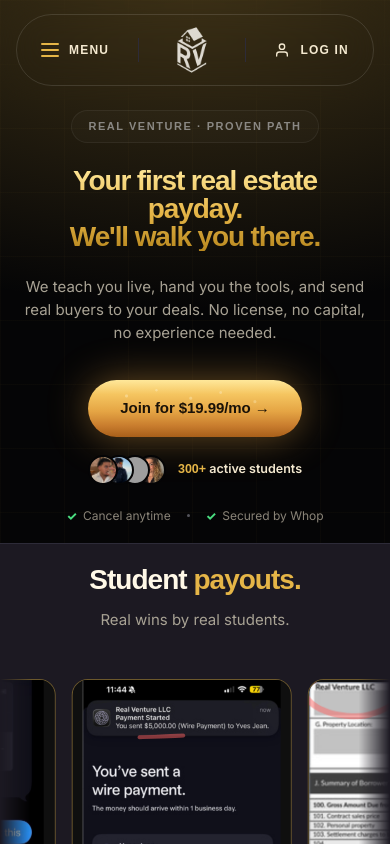
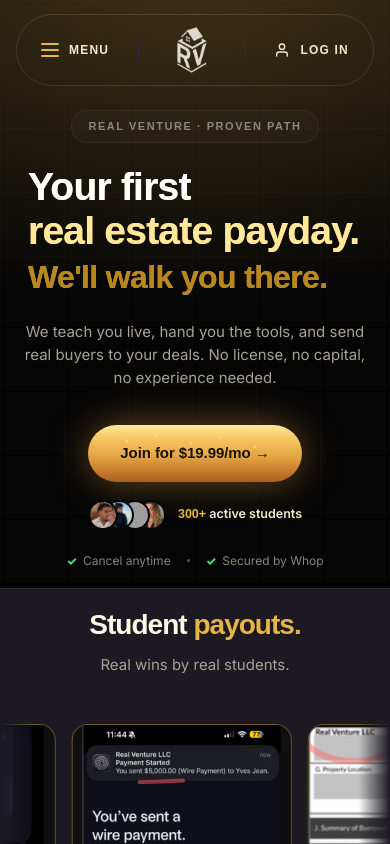
Before and after one commit to keeganburke/real-venture-landing, a Next.js app: page / in a window 390 px wide. Shown: the top 844 px of the page. Built offline with nearby package versions, Linux system fonts and the light colour scheme; grey boxes are pictures that could not be loaded; a web font is replaced by a local one.

Commit message:
hero: 3-line mobile split with tri-color / hub: gold-dominant theme, brighter grid, top glow

```diff
--- a/app/globals.css
+++ b/app/globals.css
@@ -160,8 +160,8 @@ body.modal-open{overflow:hidden}
   --bg-elev:var(--bg-elevated);
   --card:var(--card-dark);
   --card-hi:var(--card-dark-hi);
-  --line:var(--line-dark);
-  --line-hi:var(--line-dark-hi);
+  --line:rgba(229,181,71,.08);
+  --line-hi:rgba(229,181,71,.20);
   --gold-hi:var(--gold-bright);
   --gold-glow:rgba(229,181,71,.35);
   --cta-glow:0 0 40px rgba(229,181,71,.5),0 0 80px rgba(229,181,71,.25);
@@ -173,14 +173,15 @@ body.modal-open{overflow:hidden}
   --green-glow:rgba(34,197,94,.28);
   --teal:var(--ice);
   --teal-glow:rgba(95,179,224,.28);
-  --txt:var(--txt-dark-hi);
-  --txt-mut:var(--mut-dark-hi);
-  --txt-dim:var(--mut-dark);
+  --txt:#ffffff;
+  --txt-mut:rgba(255,255,255,.6);
+  --txt-dim:rgba(255,255,255,.4);
   min-height:100vh;background:var(--bg);color:var(--txt);
   font-family:"Inter",ui-sans-serif,-apple-system,sans-serif;
   position:relative;
 }
-.hub-page::before{content:"";position:fixed;inset:0;background-image:linear-gradient(rgba(229,181,71,0.025) 1px,transparent 1px),linear-gradient(90deg,rgba(229,181,71,0.025) 1px,transparent 1px);background-size:60px 60px;pointer-events:none;z-index:0}
+.hub-page::before{content:"";position:fixed;inset:0;background-image:linear-gradient(rgba(229,181,71,0.04) 1px,transparent 1px),linear-gradient(90deg,rgba(229,181,71,0.04) 1px,transparent 1px);background-size:60px 60px;pointer-events:none;z-index:0}
+.hub-page::after{content:"";position:fixed;top:-200px;left:50%;transform:translateX(-50%);width:800px;height:600px;background:radial-gradient(ellipse at center,rgba(229,181,71,0.08) 0%,transparent 70%);pointer-events:none;z-index:0}
 .hub-page > *{position:relative;z-index:1}
 .hub-page button{font-family:inherit;cursor:pointer}
 .hub{width:100%;padding:0 0 100px;position:relative}
@@ -213,7 +214,7 @@ body.modal-open{overflow:hidden}
 .hub .search-key{background:var(--card-hi);color:var(--txt-mut);font-size:11px;padding:2px 6px;border-radius:4px;border:1px solid var(--line);font-family:"SF Mono",Monaco,monospace}
 
 .hub .tile{background:var(--card);border:1.5px solid var(--line);border-radius:14px;padding:16px 16px;margin:0 16px 10px;display:flex;align-items:center;gap:14px;cursor:pointer;transition:all .15s;position:relative;text-decoration:none}
-.hub .tile:hover{background:var(--card-hi);border-color:var(--line-hi)}
+.hub .tile:hover{background:var(--card-hi);border-color:var(--line-hi);box-shadow:0 0 20px rgba(229,181,71,.08)}
 .hub .tile-icn{width:44px;height:44px;border-radius:11px;display:flex;align-items:center;justify-content:center;flex-shrink:0}
 .hub .tile-icn .ico{width:22px;height:22px;stroke-width:1.75}
 .hub .tile-body{flex:1;min-width:0}
@@ -277,8 +278,8 @@ body.modal-open{overflow:hidden}
 .hub-desktop{
   --bg-hero:#050506;
   --hero-glow:radial-gradient(1200px 700px at 50% 0%,rgba(229,181,71,.28),transparent 55%),
-              radial-gradient(700px 500px at 20% 100%,rgba(139,92,246,.10),transparent 55%),
-              radial-gradient(600px 400px at 85% 90%,rgba(95,179,224,.08),transparent 55%);
+              radial-gradient(700px 500px at 20% 100%,rgba(229,181,71,.04),transparent 55%),
+              radial-gradient(600px 400px at 85% 90%,rgba(229,181,71,.03),transparent 55%);
   --cta-glow:0 0 60px rgba(229,181,71,.45),0 0 120px rgba(229,181,71,.18);
 }
 .hub-d-root{min-height:900px;background:var(--bg);position:relative;overflow:hidden}
@@ -1409,3 +1410,60 @@ body.modal-open{overflow:hidden}
   border-color:transparent;
   filter:brightness(1.06);
 }
+
+/* HERO H1 3-LINE MOBILE SPLIT (lp-hero-break span retired from JSX; its rules
+   above are dead code kept deliberately) */
+@media (max-width: 899px) {
+  .lp-hero-h {
+    display: flex;
+    flex-direction: column;
+    gap: 4px;
+    text-align: left;
+    padding: 0 4px;
+  }
+  .lp-hero-line-1 {
+    display: block;
+    color: #ffffff;
+    font-size: clamp(36px, 10vw, 56px);
+    line-height: 1.05;
+    font-weight: 900;
+    letter-spacing: -0.02em;
+  }
+  .lp-hero-line-2 {
+    display: block;
+    color: var(--gold-bright, #F5D578);
+    font-size: clamp(36px, 10vw, 56px);
+    line-height: 1.05;
+    font-weight: 900;
+    letter-spacing: -0.02em;
+  }
+  .lp-hero-line-3 {
+    display: block;
+    color: var(--gold-deep, #C99A2E);
+    font-size: 32px;
+    line-height: 1.1;
+    font-weight: 900;
+    letter-spacing: -0.02em;
+    margin-top: 4px;
+  }
+}
+
+@media (min-width: 900px) {
+  .lp-hero-line-1,
+  .lp-hero-line-2,
+  .lp-hero-line-3 {
+    display: inline;
+    color: inherit;
+    font-size: inherit;
+  }
+  .lp-hero-line-2::before {
+    content: " ";
+  }
+  .lp-hero-line-3 {
+    display: block;
+  }
+}
+
+/* HUB GOLD THEME: "Not joined yet" badge on the Discord hero tile goes gold
+   (tile accent + CTA stay Discord purple per semantic-color rule). */
+.hub-d-hero-tile.hub-d-t-discord .hub-d-ht-badge{background:rgba(229,181,71,.10);color:var(--gold);border:1px solid rgba(229,181,71,.30)}
--- a/app/page.tsx
+++ b/app/page.tsx
@@ -136,9 +136,9 @@ export default function Home() {
           <div className="shell">
             <div className="lp-hero-badge">Real Venture {"·"} Proven Path</div>
             <h1 className="lp-hero-h">
-              {"Your first real estate payday."}
-              <span className="lp-hero-break"> </span>
-              {"We'll walk you there."}
+              <span className="lp-hero-line-1">Your first</span>
+              <span className="lp-hero-line-2">real estate payday.</span>
+              <span className="lp-hero-line-3">{"We'll walk you there."}</span>
             </h1>
             <p className="lp-hero-sub">{"We teach you live, hand you the tools, and send real buyers to your deals. No license, no capital, no experience needed."}</p>
             <CtaStrip onJoin={openPricing} />
```
